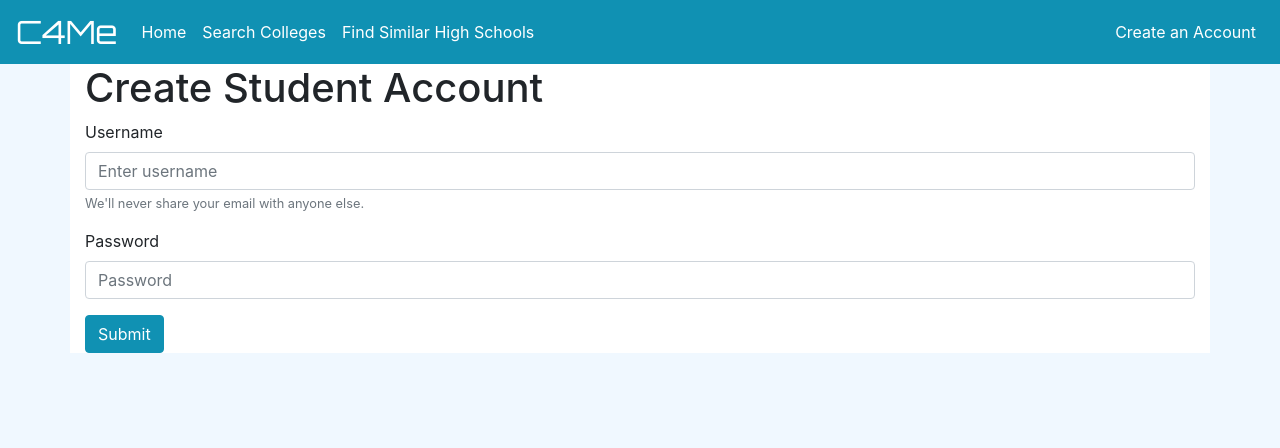
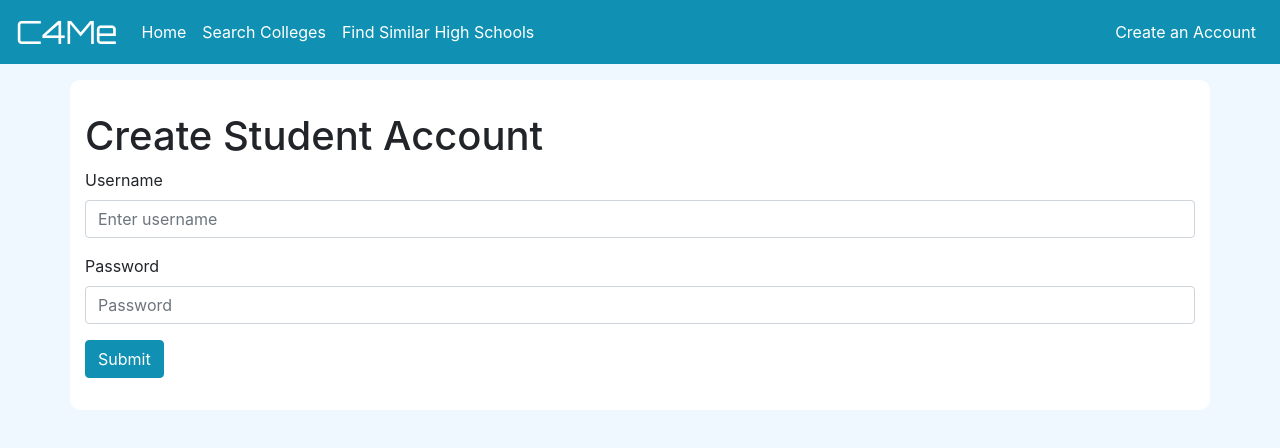
Before and after one commit to swuleung/c4me, a React (Create React App) app in the folder front-end/: page /create-account in a window 1280 px wide. Shown: the top 448 px of the page. Built offline with nearby package versions, Linux system fonts and the light colour scheme.

Commit message:
Minor css changes

```diff
--- a/front-end/src/CreateAccount/CreateAccount.js
+++ b/front-end/src/CreateAccount/CreateAccount.js
@@ -47,9 +47,6 @@ const CreateAccount = (props) => {
                     <Form.Group controlId="createAccountForm">
                         <Form.Label>Username</Form.Label>
                         <Form.Control type="text" placeholder="Enter username" onChange={e => setUsername(e.target.value)} autoComplete="on" />
-                        <Form.Text className="text-muted" >
-                            We'll never share your email with anyone else.
-                    </Form.Text>
                     </Form.Group>
 
                     <Form.Group controlId="formBasicPassword">
--- a/front-end/src/theme.scss
+++ b/front-end/src/theme.scss
@@ -13,6 +13,9 @@ $navbar-light-brand-color: white;
 $navbar-brand-font-size: 2rem;
 
 .container {
+    margin-top: 1rem;
+    border-radius: 10px;
+    padding: 2rem;
   background-color: white;
 }
 
```
